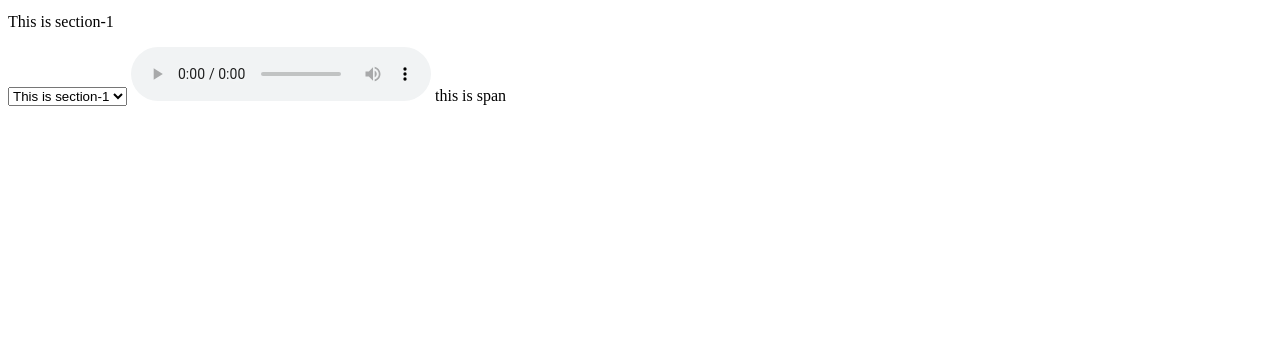
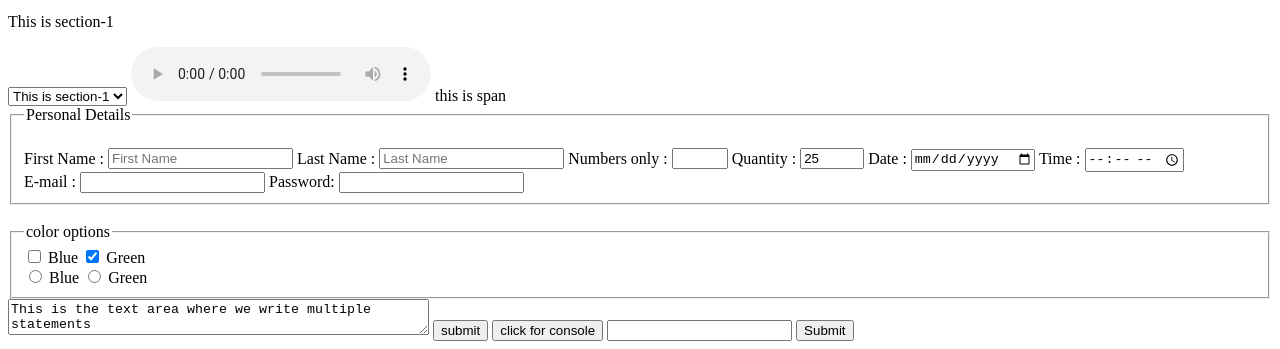
Before and after one commit to abhilashdharam/SampleRepository, a plain HTML site: page first.html in a window 1280 px wide. Shown: the part 534-883 px from the top of the page. Before the commit the page ends 800 px from the top, so only its background shows below. Drawn offline with Linux system fonts and the light colour scheme.

Commit message:
intial commit

```diff
--- a/first.html
+++ b/first.html
@@ -40,6 +40,41 @@ Upload percentage:
 <source src="Sleep Away.mp3" type="audio/mpeg">
 </audio>
 <span>this is span </span>
+<form>
+<form action="first.html">
+<fieldset>
+<legend>Personal Details</legend>
+<br>
+First Name : <input type="text" id="F.name" name="First Name" Placeholder="First Name">
+Last Name : <input type="text" id="l.name" name="Last Name" Placeholder="Last Name">
+Numbers only : <input type="number" name="nmbsonly" min="1" max="10">
+Quantity : <input type="number" name="points" min="0" max="100" step="5" value="25">
+Date : <input type="date" name="today_date">
+Time : <input type="time" name="time">
+<br>
+E-mail : <input type="email" name="email">
+Password: <input type="password" name="pwd">
+</fieldset>
+<br>
+<fieldset>
+<legend>color options </legend>
+<input type="checkbox" name="colorchoser" value="Blue"> Blue
+<input type="checkbox" name="colorchooser" value="Green"checked> Green<br>
+<input type="radio" name="cchoser" value="Blue"> Blue
+<input type="radio" name="colorchooser" value="Green"> Green<br>
+</fieldset>
+<textarea name="first_html" rows="2" cols="50">This is the text area where we write multiple statements</textarea>
+<input type="submit" value="submit">
+<button type="button" onclick="alert('Hello lads');">click for console
+</button>
+<input list="names" name="namelist">
+<datalist id="names">
+<option value="abhi">
+<option value="Dk">
+<option value="sha">
+</datalist>
+<input type="submit">
+</form>
 <div class="div"> </div>
 </body>
 </html>
```
Also changed, not shown: hw.txt (added, +7 -0 lines), Penguins.jpg (added).
